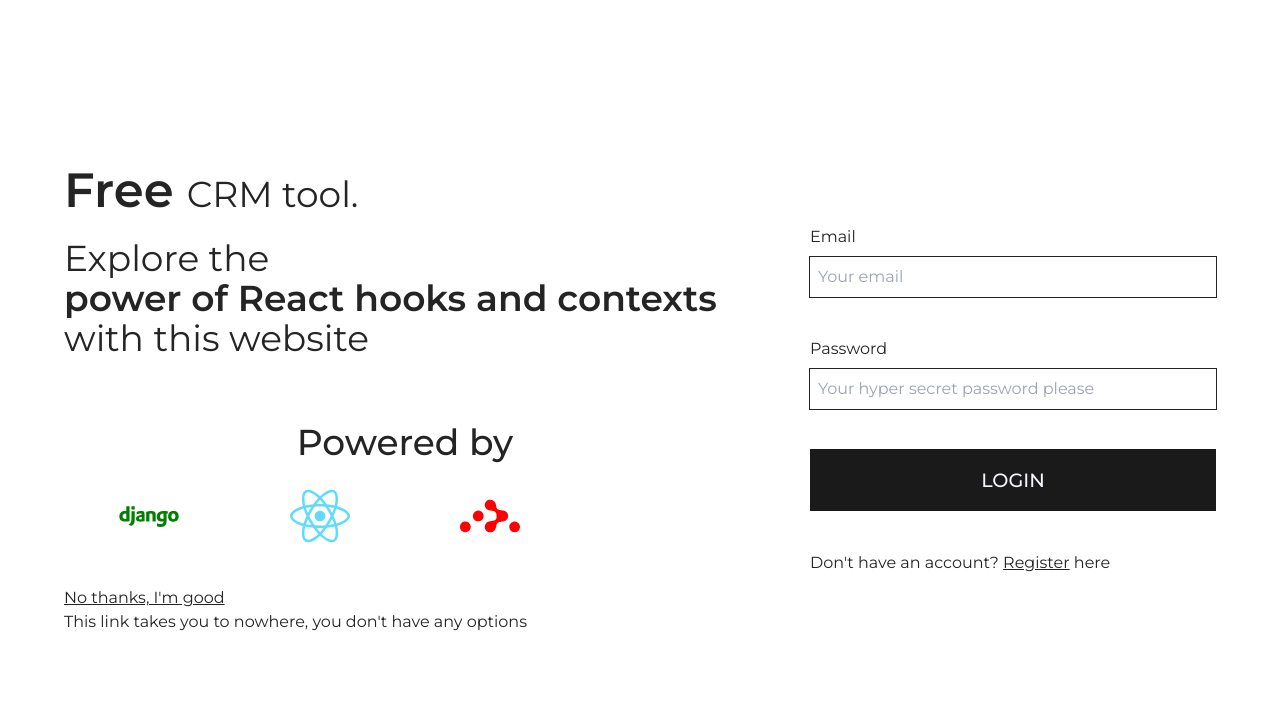
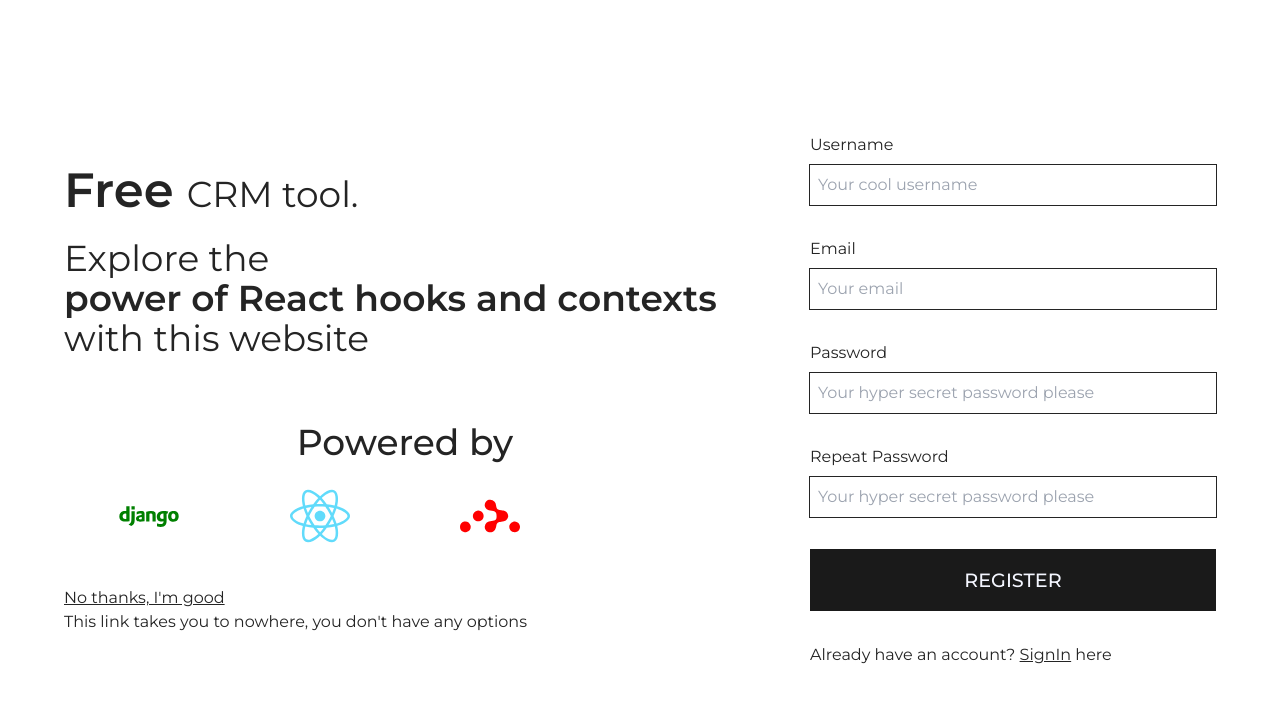
Before and after one commit to iqbalmdkaify/appEngine, a React (Vite) app in the folder frontend/: page / in a window 1280 px wide. Shown: the top 702 px of the page. Built offline with nearby package versions, Linux system fonts and the light colour scheme; some icons are missing.

Commit message:
fixed register form

```diff
--- a/frontend/src/atoms/RegisterForm.tsx
+++ b/frontend/src/atoms/RegisterForm.tsx
@@ -1,24 +1,84 @@
+import { useForm } from "react-hook-form";
+import ErrorLine from "./ErrorLine";
+
+export type RegisterFormInputs = {
+    username: string;
+    email: string;
+    password: string;
+    repeatPassword: string;
+};
 
 const RegisterForm = () => {
+    const {
+        register,
+        handleSubmit,
+        getValues,
+        formState: { errors },
+    } = useForm<RegisterFormInputs>();
+
+    const handleFormSubmit = (data: RegisterFormInputs) => {
+        console.log(data)
+    };
+
     return (
-        <form className='flex flex-col gap-8 w-1/2'>
-            <div className='flex flex-col gap-3'>
+        <form
+            className='flex flex-col gap-8 w-1/2'
+            onSubmit={handleSubmit(handleFormSubmit)}
+            noValidate
+        >
+            <div className='flex flex-col gap-2'>
                 {/* later you can integrate username */}
                 <label>Username</label>
-                <input type="text" placeholder="Your username" className='outline outline-1 focus:border-none px-2 py-2 border-none' />
+                <input
+                    {...register("username", {
+                        required: "Username is mandatory!",
+                    })}
+                    type="text"
+                    placeholder="Your cool username"
+                    className='outline outline-1 focus:border-none px-2 py-2 border-none'
+                />
+                {errors.username && <ErrorLine errorMessage={errors.username.message} />}
             </div>
-            <div className='flex flex-col gap-3'>
+            <div className='flex flex-col gap-2'>
                 {/* later you can integrate username */}
                 <label>Email</label>
-                <input type="email" placeholder="Your email" className='outline outline-1 focus:border-none px-2 py-2 border-none' />
+                <input
+                    {...register("email", {
+                        pattern: {
+                            value: /^\w+([\.-]?\w+)*@\w+([\.-]?\w+)*(\.\w{2,3})+$/,
+                            message: "Invalid email!",
+                        }
+                    })}
+                    type="email"
+                    placeholder="Your email"
+                    className='outline outline-1 focus:border-none px-2 py-2 border-none'
+                />
+                {errors.email && <ErrorLine errorMessage={errors.email.message} />}
             </div>
-            <div className='flex flex-col gap-3'>
+            <div className='flex flex-col gap-2'>
                 <label>Password</label>
-                <input type="password" placeholder="Your hyper secret password please" className='outline outline-1 focus:border-none px-2 py-2 border-none' />
+                <input
+                    {...register("password", {
+                        required: "Password is required",
+                    })}
+                    type="password"
+                    placeholder="Your hyper secret password please"
+                    className='outline outline-1 focus:border-none px-2 py-2 border-none'
+                />
+                {errors.password && <ErrorLine errorMessage={errors.password.message} />}
             </div>
-            <div className='flex flex-col gap-3'>
+            <div className='flex flex-col gap-2'>
                 <label>Repeat Password</label>
-                <input type="password" placeholder="Repeat hyper secret password . . ." className='outline outline-1 focus:border-none px-2 py-2 border-none' />
+                <input
+                    {...register("repeatPassword", {
+                        validate: (value) => value === getValues("password") || "passwords don't match"
+                    },
+                    )}
+                    type="password"
+                    placeholder="Your hyper secret password please"
+                    className='outline outline-1 focus:border-none px-2 py-2 border-none'
+                />
+                {errors.repeatPassword && <ErrorLine errorMessage={errors.repeatPassword.message} />}
             </div>
             <button>REGISTER</button>
             <p>Already have an account? <a className='underline'>SignIn</a> here</p>
--- a/frontend/src/components/LoginCard.tsx
+++ b/frontend/src/components/LoginCard.tsx
@@ -2,8 +2,8 @@ import { DiDjango } from 'react-icons/di';
 import { FaReact } from 'react-icons/fa';
 import { SiReactrouter } from 'react-icons/si';
 import { PiWebhooksLogo } from 'react-icons/pi';
-import LoginForm from '../atoms/LoginForm';
-// import RegisterForm from '../atoms/RegisterForm';
+import RegisterForm from '../atoms/RegisterForm';
+// import LoginForm from '../atoms/LoginForm';
 
 const LoginCard = () => {
     return (
@@ -34,8 +34,8 @@ const LoginCard = () => {
             </div>
 
             {/* main login form */}
-            <LoginForm />
-            {/* <RegisterForm /> */}
+            {/* <LoginForm /> */}
+            <RegisterForm />
         </div>
     )
 }
```
